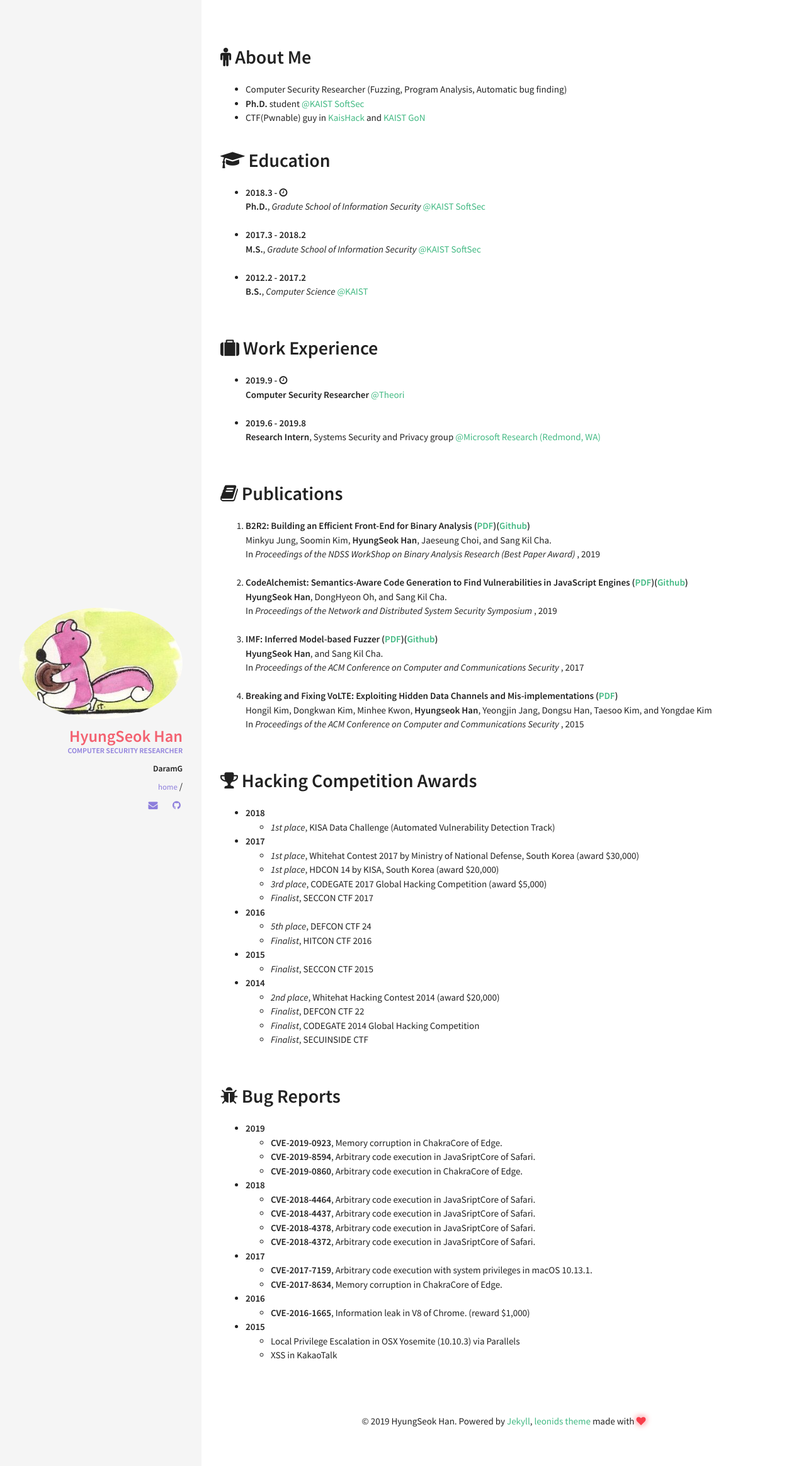
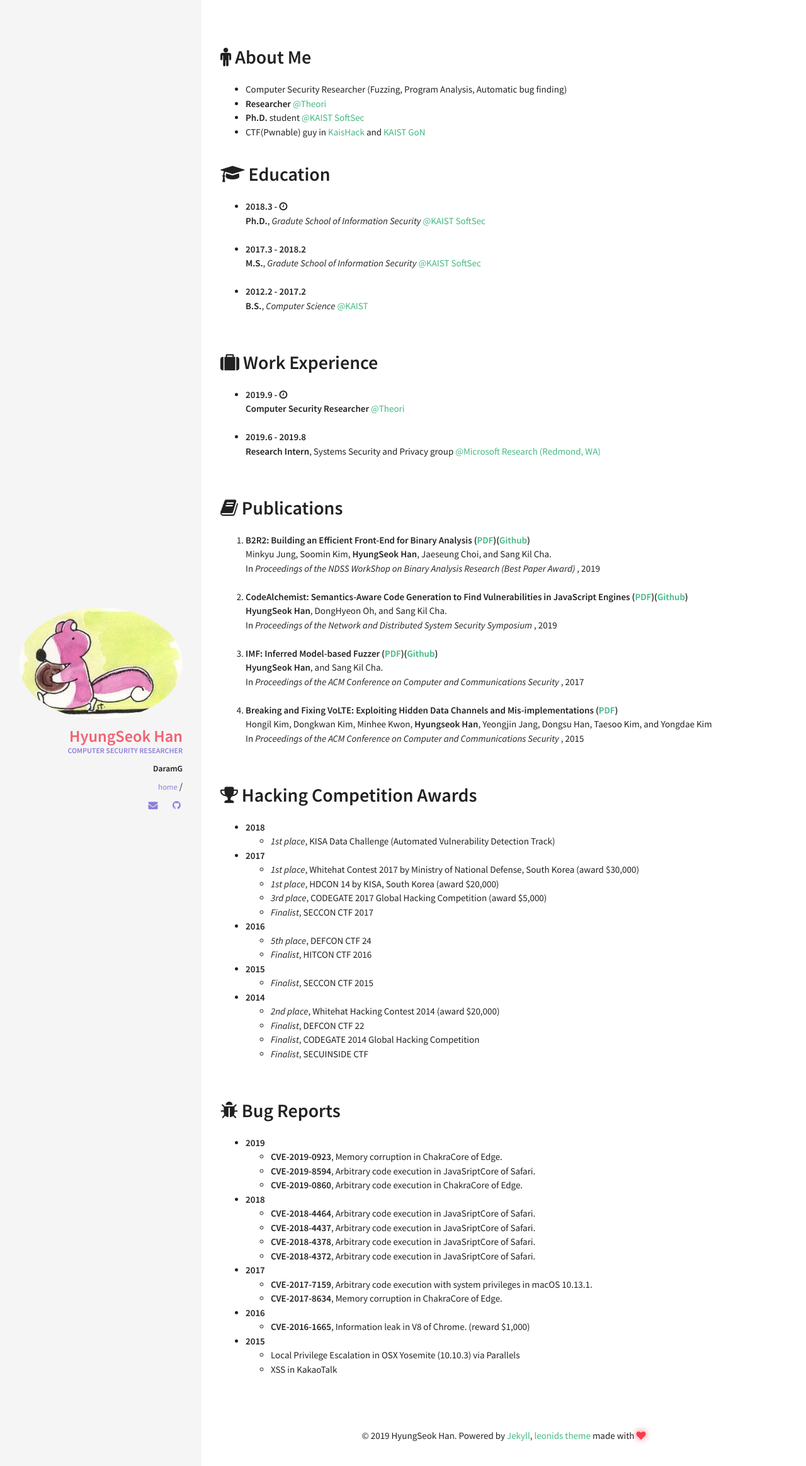
Before and after one commit to DaramG/daramg.github.io, a Jekyll site: the page built from index.html, in a window 1280 px wide. Shown: the top 2328 px of the page at 63% size. Built offline with Jekyll 4.4.1, drawn with Linux system fonts in a browser that asks for light colours.

Commit message:
Update about.html

```diff
--- a/_includes/sections/about.html
+++ b/_includes/sections/about.html
@@ -9,7 +9,10 @@
             Computer Security Researcher (Fuzzing, Program Analysis, Automatic bug finding)
         </li>
         <li>
-            <strong>Ph.D.</strong> student <a href= "https://softsec.kaist.ac.kr/">@KAIST SoftSec </a>
+            <strong>Researcher</strong> <a href= "https://theori.io/">@Theori</a>
+        </li>
+        <li>
+            <strong>Ph.D.</strong> student <a href= "https://softsec.kaist.ac.kr/">@KAIST SoftSec</a>
         </li>
         <li>
             CTF(Pwnable) guy in <a href="http://kaishackgon.blogspot.com/">KaisHack</a> and
```
